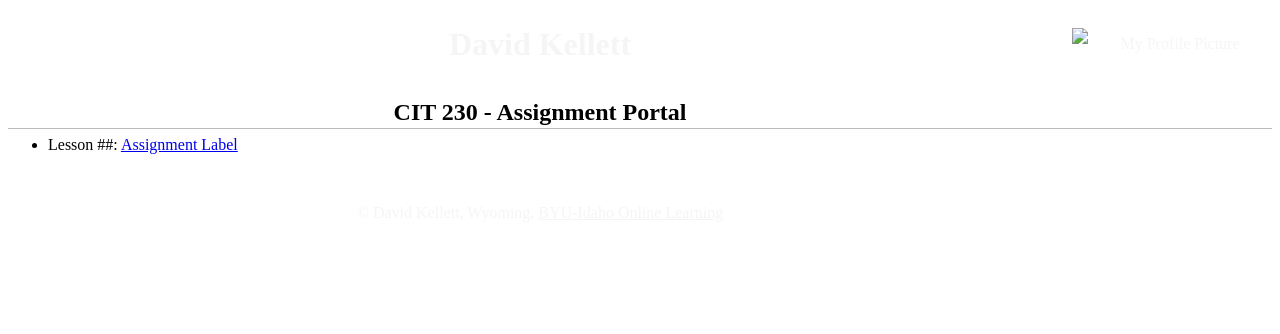
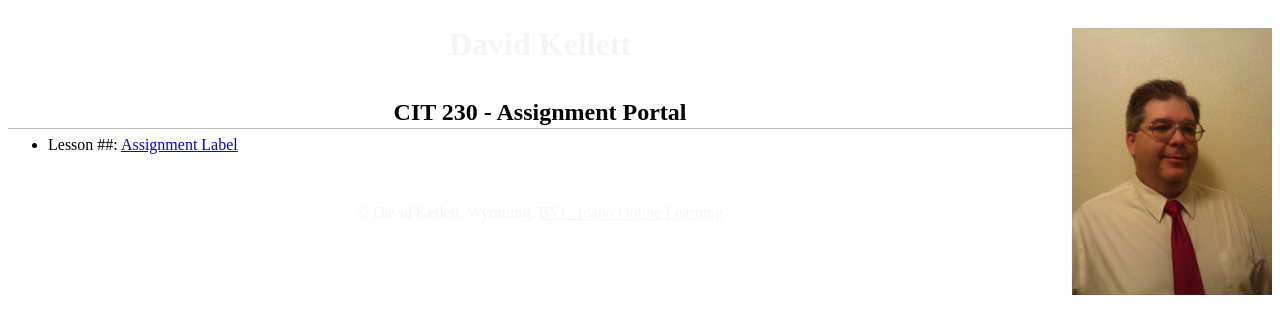
Before and after one commit to dave0305/dave0305, a plain HTML site: page index.html in a window 1280 px wide. Drawn offline with Linux system fonts and the light colour scheme; the site is published under a folder, as on GitHub Pages, so addresses that start at the root find nothing.

Commit message:
Update index.html

```diff
--- a/index.html
+++ b/index.html
@@ -9,7 +9,7 @@
     </head>
     <body>
         <header>
-        <img src="/images/C2012b.jpg" width="200" height="273" alt="My Profile Picture">
+        <img src="dave0305/images/C2012b.jpg" width="200" height="273" alt="My Profile Picture">
         <h1>David Kellett</h1>
         </header>
         <nav>
```
